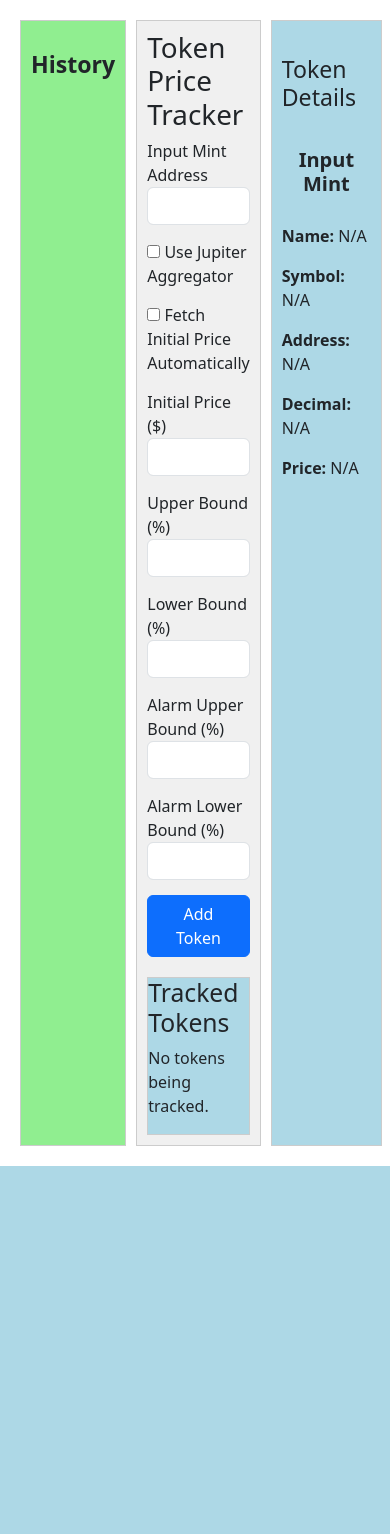
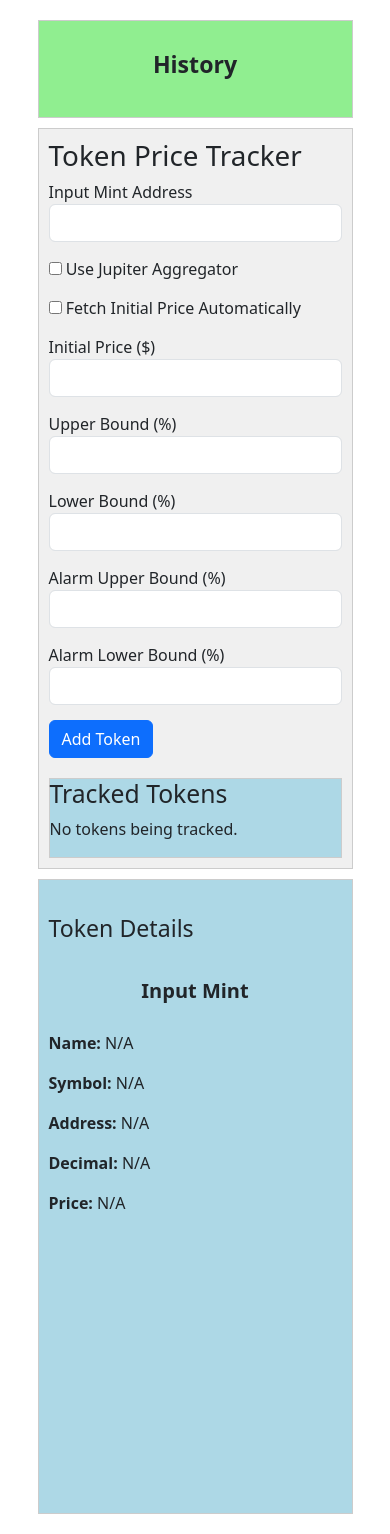
Before and after one commit to vishal24102002/token_tracker, a Flask app: page / in a window 390 px wide. Before the commit the page ends 1166 px from the top, so only its background shows below. Run offline with Flask 3, Linux system fonts and the light colour scheme; data that the repository does not hold is empty.

Commit message:
Update index.html

```diff
--- a/templates/index.html
+++ b/templates/index.html
@@ -24,6 +24,31 @@
         .container { max-width: 1200px; }
         .form-group { margin-bottom: 15px; }
         .table { margin-top: 20px; }
+        @media (max-width: 768px) {
+          .main_container {
+            flex-direction: column;
+            align-items: center;
+          }
+
+          .box {
+            width: 90% !important;
+            margin: 0 auto !important;
+          }
+
+          .table-back {
+            width: 100% !important;
+          }
+
+          .table-responsive {
+            overflow-x: auto;
+          }
+
+          .table {
+            min-width: 600px;
+            width: 100%;
+          }
+        }
+
         #output_mint_group, #initial_price_group { display: none; }
     </style>
 </head>
```
